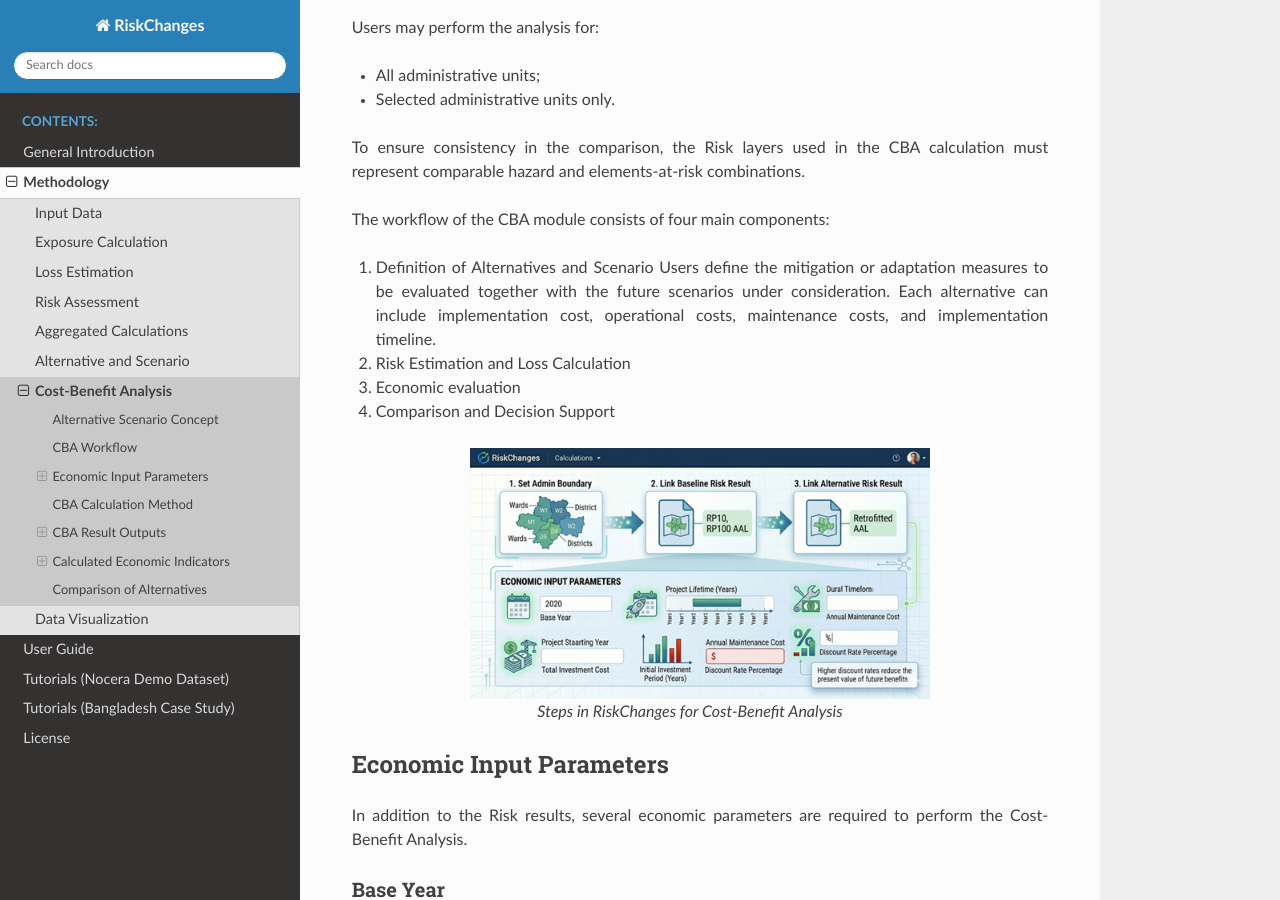
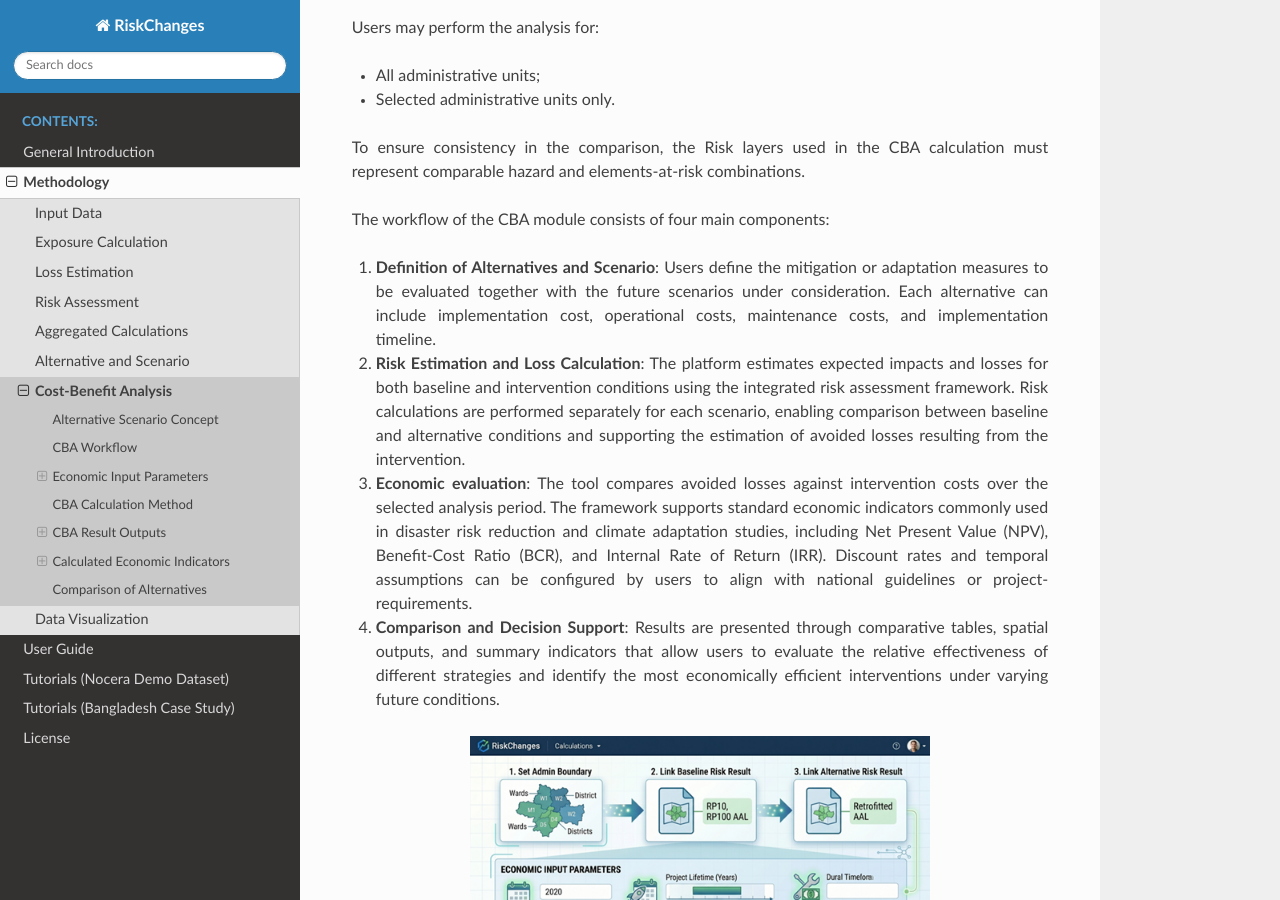
Before and after one commit to RiskChanges/riskchanges-docs, a Sphinx documentation site: the page built from docs/source/methodology_cba.rst, in a window 1280 px wide and 900 px high, scrolled down 2970 px. Built offline with Sphinx 7.4.7 and the Read the Docs theme 3.1.0, drawn with Linux system fonts in a browser that asks for light colours; some of the changed text lies outside the part shown.

Commit message:
update methodology cba

```diff
--- a/docs/source/methodology_cba.rst
+++ b/docs/source/methodology_cba.rst
@@ -83,11 +83,10 @@ To ensure consistency in the comparison, the Risk layers used in the CBA calcula
 
 The workflow of the CBA module consists of four main components:
 
-1. Definition of Alternatives and Scenario
-   Users define the mitigation or adaptation measures to be evaluated together with the future scenarios under consideration. Each alternative can include implementation cost, operational costs, maintenance costs, and implementation timeline.
-2. Risk Estimation and Loss Calculation
-3. Economic evaluation
-4. Comparison and Decision Support
+1. **Definition of Alternatives and Scenario**: Users define the mitigation or adaptation measures to be evaluated together with the future scenarios under consideration. Each alternative can include implementation cost, operational costs, maintenance costs, and implementation timeline.
+2. **Risk Estimation and Loss Calculation**: The platform estimates expected impacts and losses for both baseline and intervention conditions using the integrated risk assessment framework. Risk calculations are performed separately for each scenario, enabling comparison between baseline and alternative conditions and supporting the estimation of avoided losses resulting from the intervention.
+3. **Economic evaluation**: The tool compares avoided losses against intervention costs over the selected analysis period. The framework supports standard economic indicators commonly used in disaster risk reduction and climate adaptation studies, including Net Present Value (NPV), Benefit-Cost Ratio (BCR), and Internal Rate of Return (IRR). Discount rates and temporal assumptions can be configured by users to align with national guidelines or project-requirements.
+4. **Comparison and Decision Support**: Results are presented through comparative tables, spatial outputs, and summary indicators that allow users to evaluate the relative effectiveness of different strategies and identify the most economically efficient interventions under varying future conditions.
 
 .. figure:: /images/method-cba/rc-steps.png
    :scale: 80%
@@ -206,6 +205,12 @@ The Summary table presents the final economic indicators for the selected admini
 
 If users select all administrative units, the indicators are calculated separately for each administrative region.
 
+.. figure:: /images/method-cba/cba-tables.png
+   :scale: 80%
+   :align: center
+
+   *Results of CBA shown in Tables*
+
 Calculated Economic Indicators
 --------------------------------
 
@@ -267,6 +272,12 @@ The Internal Rate of Return (IRR) represents the discount rate at which the Net
 
 Higher IRR values generally indicate more economically attractive interventions.
 
+.. figure:: /images/method-cba/calculated-indicators.png
+   :scale: 80%
+   :align: center
+
+   *Comparison of Alternative through the Indicators of NPV, BCR, and IRR*
+
 Comparison of Alternatives
 ----------------------------
 
```
Also changed, not shown: docs/source/images/method-cba/calculated-indicators.png (added), docs/source/images/method-cba/cba-tables.png (added).
